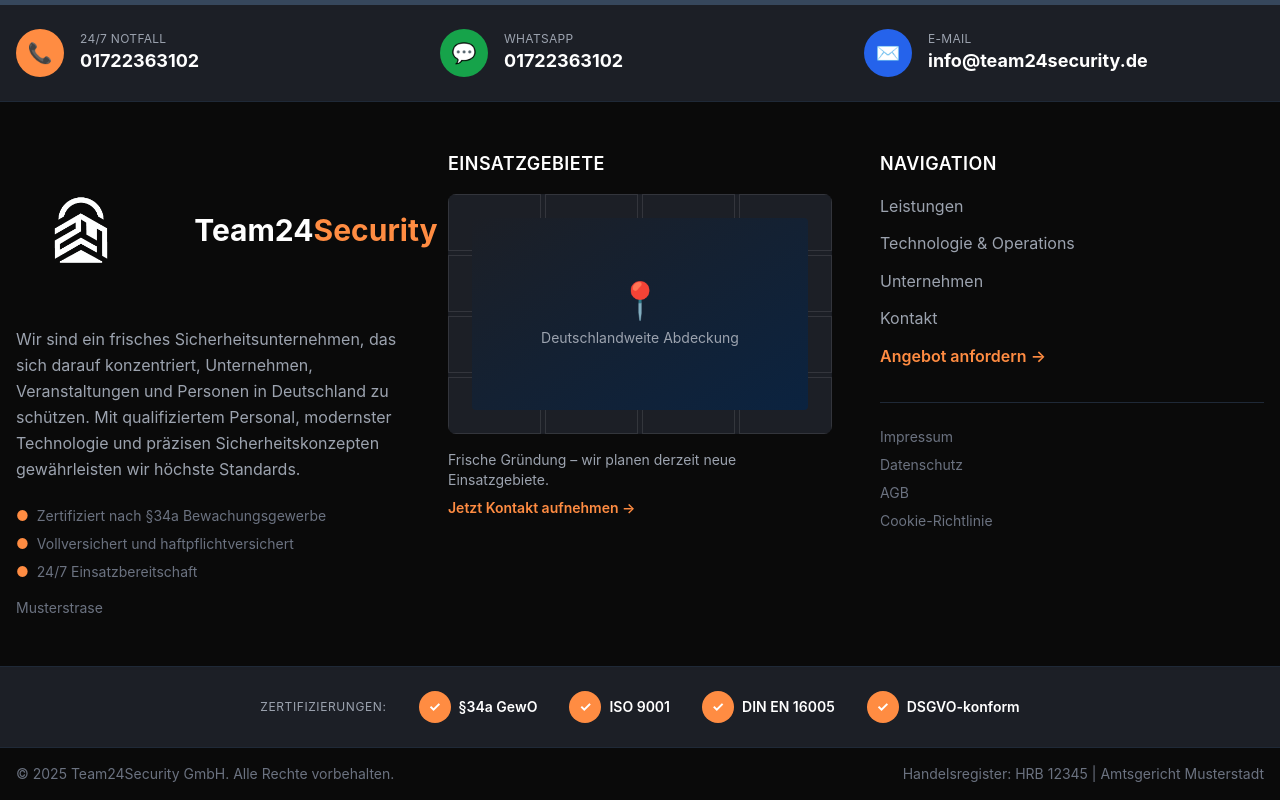
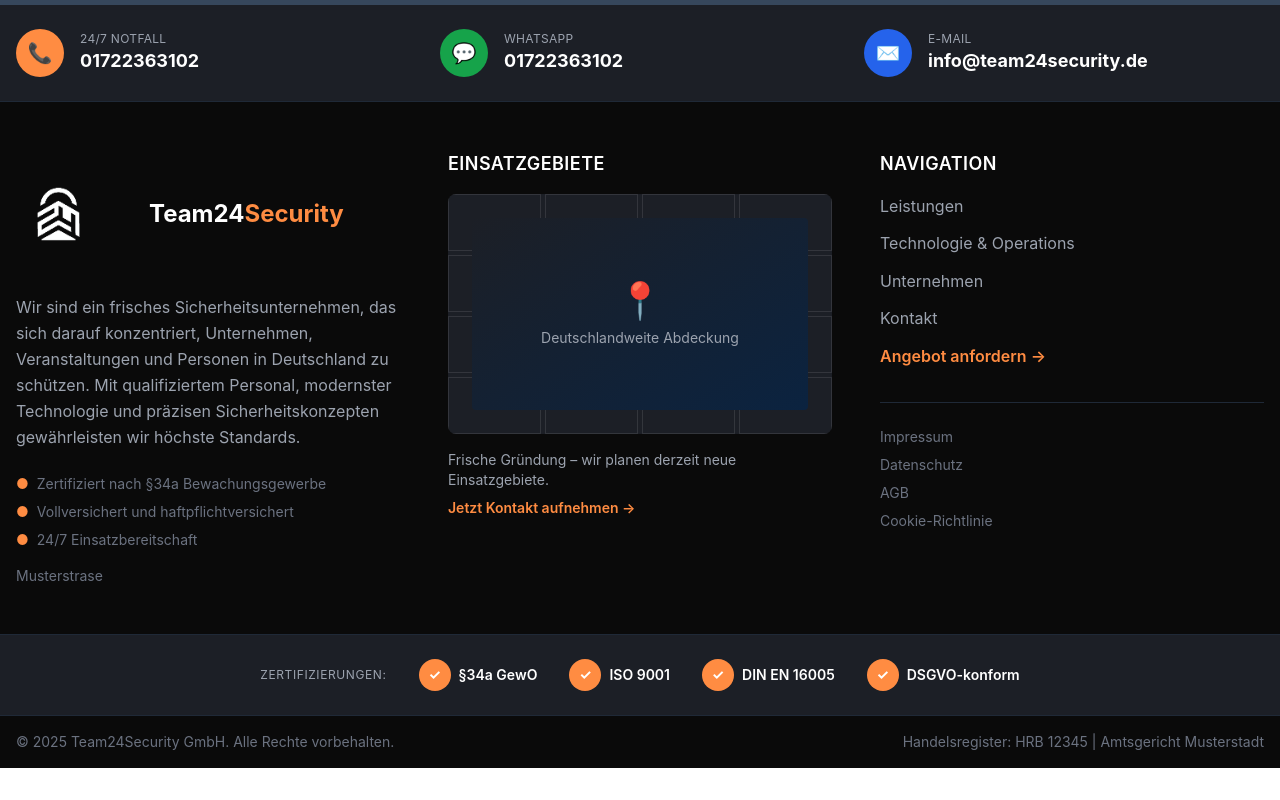
Before and after one commit to AlhusinMuhaammad/team24security, a Next.js app: page / in a window 1280 px wide. Shown: the part 3227-4027 px from the top of the page. After the commit the page ends 3995 px from the top, so only its background shows below. Built offline with nearby package versions, Linux system fonts and the light colour scheme; grey boxes are pictures that could not be loaded.

Commit message:
Update Footer.tsx

```diff
--- a/components/Footer.tsx
+++ b/components/Footer.tsx
@@ -71,7 +71,7 @@ export default function Footer() {
             <Link href="/" className="flex items-center gap-0 mb-4 hover:opacity-90 transition-opacity -ml-6 md:-ml-12">
               {!logoError ? (
                 <>
-                  <div className="relative h-20 w-auto md:h-40 md:w-auto flex-shrink-0">
+                  <div className="relative h-16 w-auto md:h-32 md:w-auto flex-shrink-0">
                     <Image
                       src="/images/logo-main.png"
                       alt="Team24Security Logo"
@@ -81,10 +81,10 @@ export default function Footer() {
                       onError={() => setLogoError(true)}
                     />
                   </div>
-                  <span className="hidden md:inline text-2xl md:text-3xl font-bold text-white">
+                  <span className="hidden md:inline text-xl md:text-2xl font-bold text-white">
                     Team24<span className="text-accent-orange">Security</span>
                   </span>
-                  <span className="md:hidden text-xl font-bold text-white">
+                  <span className="md:hidden text-lg font-bold text-white">
                     Team24<span className="text-accent-orange">Security</span>
                   </span>
                 </>
```
